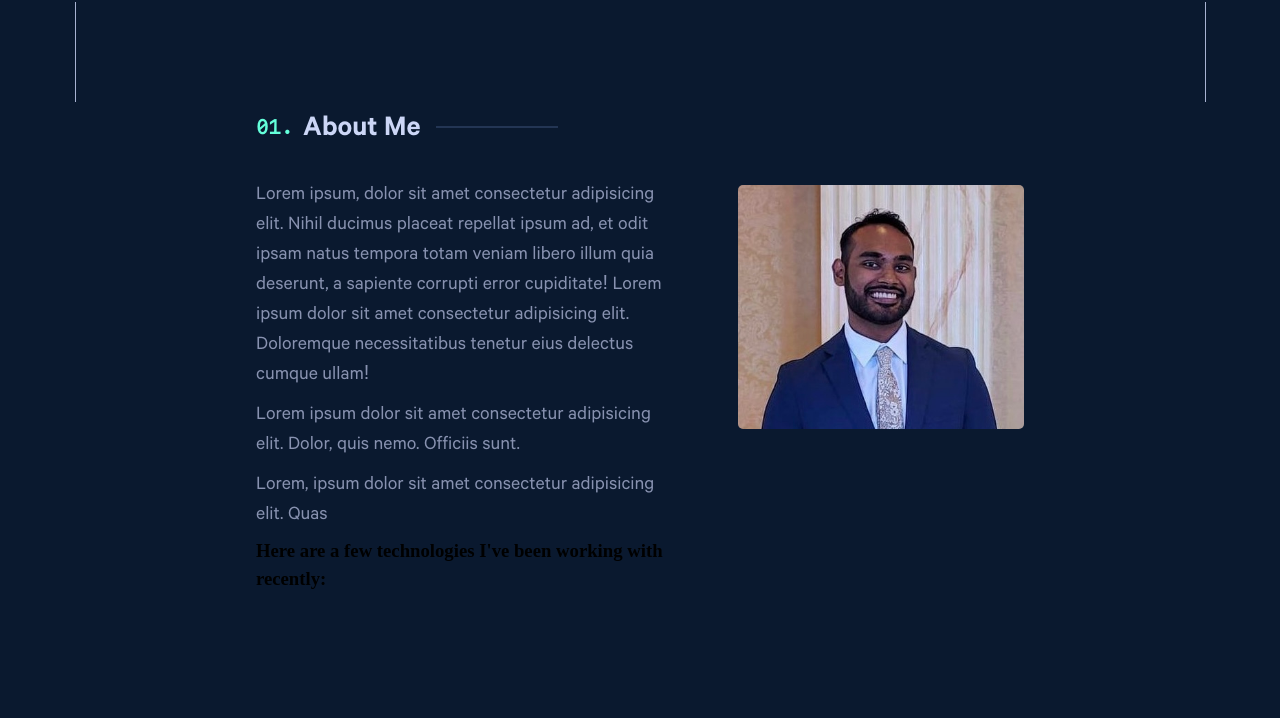
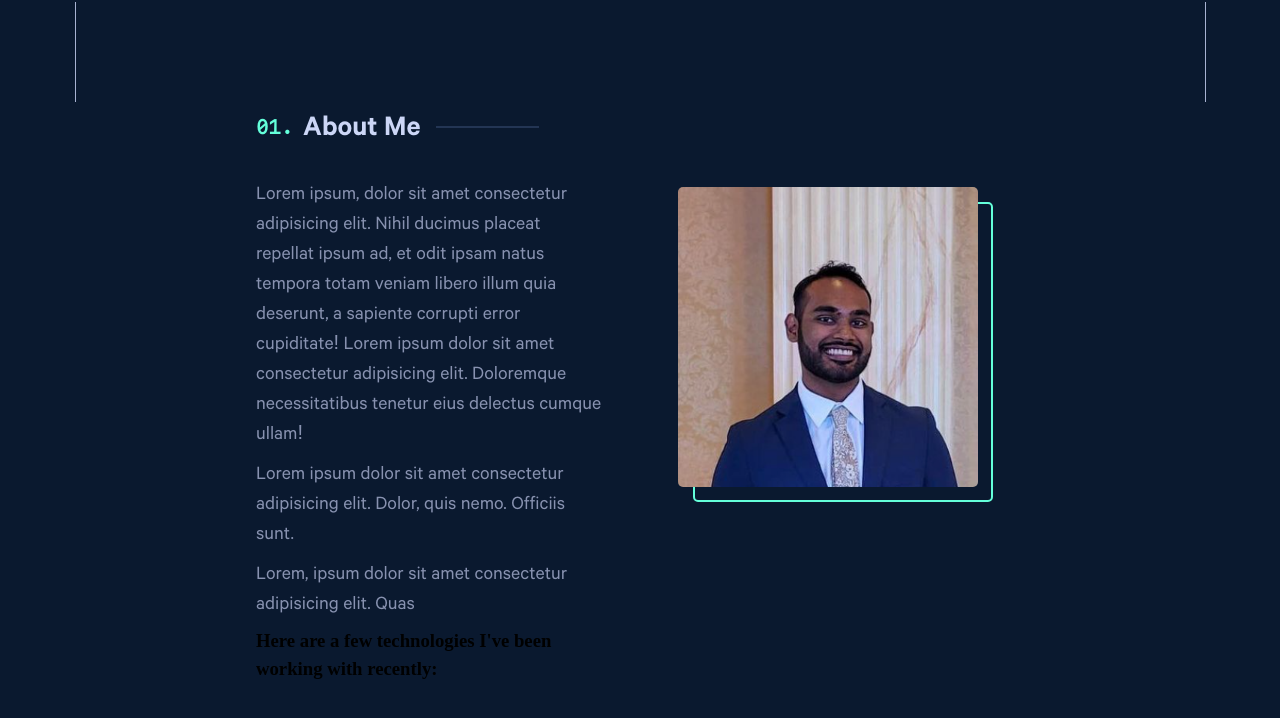
Before and after one commit to vpersaud1245/portfolio-v1, a website built with webpack: page src/index.html in a window 1280 px wide. Shown: the part 698-1416 px from the top of the page. Built offline with nearby package versions, Linux system fonts and the light colour scheme.

Commit message:
feat: Add profile pic outline

```diff
--- a/src/index.html
+++ b/src/index.html
@@ -99,7 +99,7 @@
           <div class="about-me__profile-pic">
             <img
               class="profile-pic__img"
-              src="<%=require('./resources/headshot.jpg')%>"
+              src="<%=require('./resources/headshot.png')%>"
               alt=""
             />
           </div>
--- a/src/style.css
+++ b/src/style.css
@@ -259,6 +259,7 @@ h6 {
   display: flex;
   flex-direction: column;
   gap: 10px;
+  width: 50%;
 }
 
 .about-me__content--title {
@@ -294,9 +295,26 @@ h6 {
   font-family: var(--calibre);
 }
 
+.about-me__profile-pic {
+  position: relative;
+  width: 50%;
+}
+
 .profile-pic__img {
-  margin-top: 83px;
-  height: auto;
-  width: 1750px;
+  margin-top: 85px;
   border-radius: 5px;
+  height: 300px;
+  width: 300px;
 }
+
+.about-me__profile-pic::before {
+  z-index: -1;
+  top: 100px;
+  left: 15px;
+  height: 300px;
+  width: 300px;
+  content: "";
+  border: 2px solid var(--green);
+  border-radius: 5px;
+  position: absolute;
+}
```
Also changed, not shown: src/resources/headshot.jpg (deleted), src/resources/headshot.png (added).
